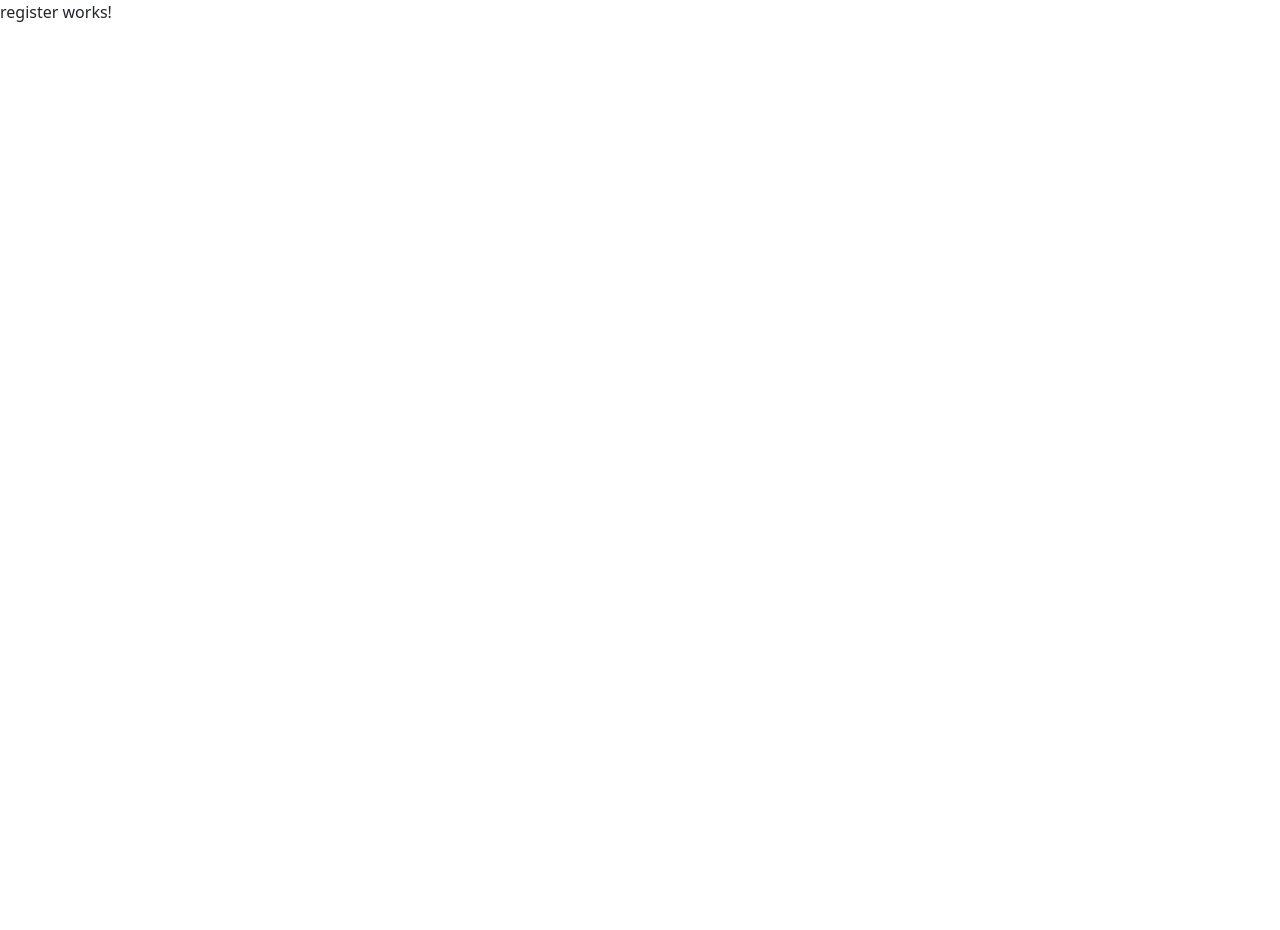
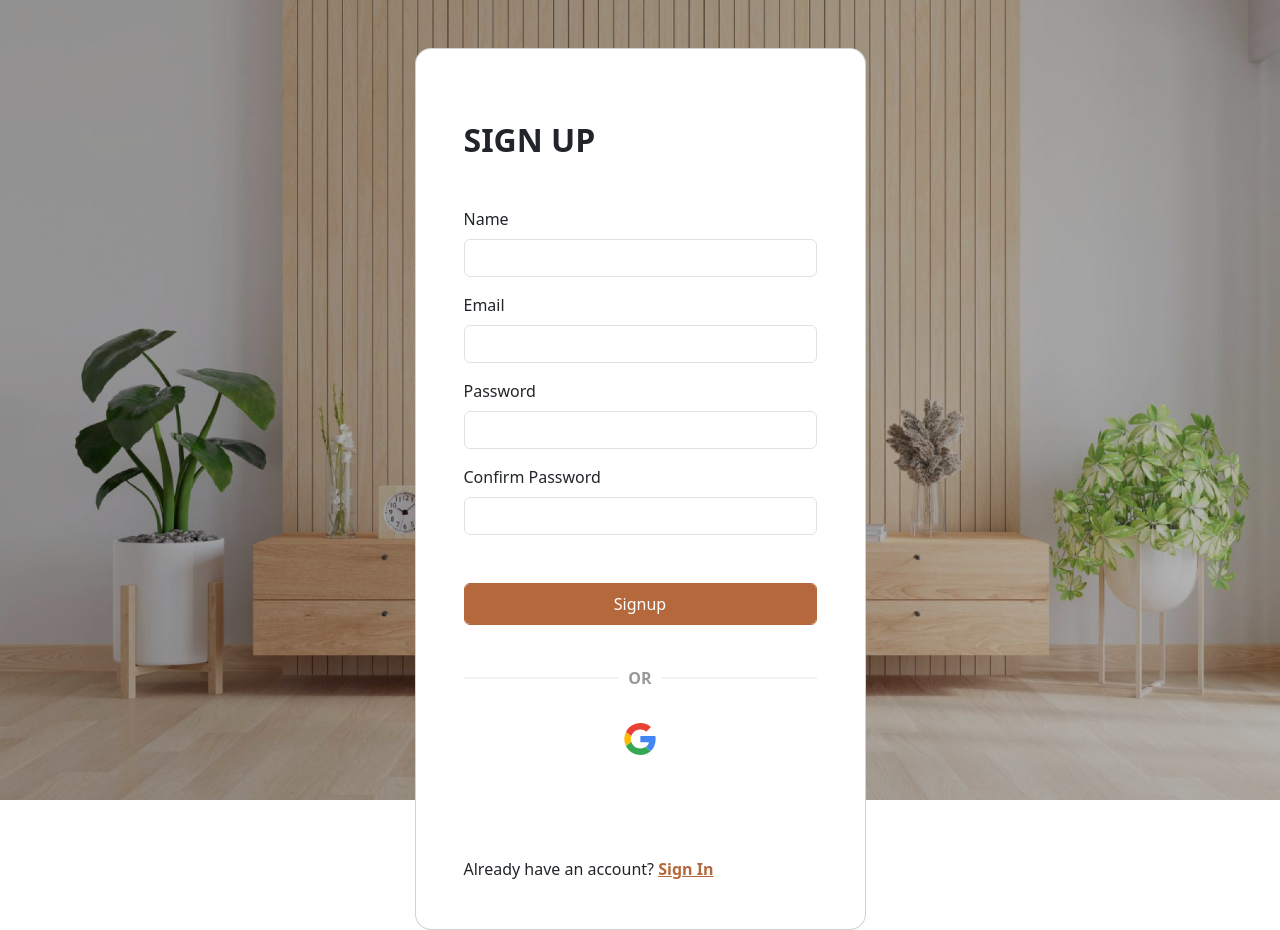
Before and after one commit to Izazkhan/ecommerce-ng, an Angular app: page /register in a window 1280 px wide. Before the commit the page ends 800 px from the top, so only its background shows below. Built offline with nearby package versions, Linux system fonts and the light colour scheme.

Commit message:
Registration functionality in progress...

```diff
--- a/src/app/pages/auth/login/login.component.html
+++ b/src/app/pages/auth/login/login.component.html
@@ -28,7 +28,7 @@
                                             password?</a>
                                     </p>
 
-                                    <button class="btn btn-primary form-control form-control-lg px-5" type="submit">Signin</button>
+                                    <button class="btn btn-primary form-control form-control-lg px-5 mb-3" type="submit">Signin</button>
                                     <div class="hr-container">
                                         <hr>
                                             <span class="or-text">OR</span>
@@ -44,7 +44,7 @@
                             </form>
 
                             <div>
-                                <p class="mb-0">Don't have an account? <a href="#!" class="fw-bold">Sign Up</a>
+                                <p class="mb-0">Don't have an account? <a routerLink="/register" class="fw-bold">Sign Up</a>
                                 </p>
                             </div>
 
--- a/src/app/pages/auth/login/login.component.scss
+++ b/src/app/pages/auth/login/login.component.scss
@@ -1,65 +1 @@
-.signin-root {
-  background-image: url("/assets/images/img_signin.png");
-  background-size: cover;
-  background-repeat: no-repeat;
-  background-position: center;
-  width: 100%;
-  height: 100vh;
-  .card {
-    border-radius: 1rem;
-  }
-
-  .form-outline {
-    position: relative;
-  }
-
-  .form-control {
-    outline: none;
-    box-shadow: none;
-    border-radius: 2rem;
-  }
-
-  .form-label {
-    position: absolute;
-    top: 50%; /* Center label vertically */
-    left: 1rem; /* Position label to the left */
-    transform: translateY(-50%); /* Center label vertically */
-    cursor: text; /* Use text cursor when hovering over label */
-    transition: top 0.3s ease, left 0.3s ease, font-size 0.3s ease,
-      color 0.3s ease;
-    padding: 5px;
-    pointer-events: none;
-    font-size: 0.9rem; /* Adjust font size when focused or input has content */
-    transform-origin: 0 0;
-  }
-
-  input:not(:placeholder-shown) + .form-label,
-  .form-control:focus ~ .form-label {
-    padding: 5px;
-    top: 1px; /* Adjust top position when focused or input has content */
-    left: 1rem; /* Maintain left position */
-    font-size: 0.75rem; /* Adjust font size when focused or input has content */
-    background-color: #fff;
-  }
-
-  .hr-container {
-    display: flex;
-    align-items: center;
-    text-align: center;
-    margin: 20px 0;
-  }
-
-  .hr-container hr {
-    flex: 1;
-    border: none;
-    height: 2px;
-    background-color: #ccc;
-  }
-
-  .or-text {
-    padding: 0 10px;
-    color: #999;
-    font-weight: bold;
-  }
-
-}
+@import '../../../../styles/auth-styles';
--- a/src/app/pages/auth/login/login.component.ts
+++ b/src/app/pages/auth/login/login.component.ts
@@ -1,9 +1,10 @@
 import { Component } from '@angular/core';
+import { RouterLink } from '@angular/router';
 
 @Component({
   selector: 'app-login',
   standalone: true,
-  imports: [],
+  imports: [RouterLink],
   templateUrl: './login.component.html',
   styleUrl: './login.component.scss'
 })
--- a/src/app/pages/auth/register/register.component.html
+++ b/src/app/pages/auth/register/register.component.html
@@ -1 +1,60 @@
-<p>register works!</p>
+<div class="signin-root">
+    <!-- Your login form content -->
+    <section class="vh-100 gradient-custom">
+        <div class="container py-5 h-100">
+            <div class="row d-flex justify-content-center align-items-center h-100">
+                <div class="col-12 col-md-8 col-lg-6 col-xl-5">
+                    <div class="card" style="border-radius: 1rem;">
+                        <div class="card-body p-5">
+                            <form autofill="new-form">
+
+                                <div class="mb-md-5 mt-md-4 pb-5">
+                                    <h2 class="fw-bold mb-5 text-uppercase">Sign Up</h2>
+
+                                    <div class="mb-3">
+                                        <label for="name" class="form-label">Name</label>
+                                        <input type="text" class="form-control" id="name" autocomplete="nope" [formControl]="name">
+                                    </div>
+
+                                    <div class="mb-3">
+                                        <label for="name" class="form-label">Email</label>
+                                        <input type="email" class="form-control" id="email" autocomplete="new-name">
+                                    </div>
+
+                                    <div class="mb-3">
+                                        <label for="password" class="form-label">Password</label>
+                                        <input type="password" class="form-control" id="password">
+                                    </div>
+                                    <div class="mb-5">
+                                        <label for="password" class="form-label">Confirm Password</label>
+                                        <input type="password_confirmation" class="form-control" id="password">
+                                    </div>
+
+                                    <button class="btn btn-primary form-control form-control-lg px-5 mb-3"
+                                        type="submit">Signup</button>
+                                    <div class="hr-container">
+                                        <hr>
+                                        <span class="or-text">OR</span>
+                                        <hr>
+                                    </div>
+                                    <div class="d-flex justify-content-center text-center mt-4 pt-1">
+                                        <a href="/">
+                                            <i class="sso-icon google"></i>
+                                        </a>
+                                    </div>
+
+                                </div>
+                            </form>
+
+                            <div>
+                                <p class="mb-0">Already have an account? <a routerLink="/signin" class="fw-bold">Sign In</a>
+                                </p>
+                            </div>
+
+                        </div>
+                    </div>
+                </div>
+            </div>
+        </div>
+    </section>
+</div>
--- a/src/app/pages/auth/register/register.component.scss
+++ b/src/app/pages/auth/register/register.component.scss
@@ -0,0 +1 @@
+@import '../../../../styles/auth-styles';
--- a/src/app/pages/auth/register/register.component.ts
+++ b/src/app/pages/auth/register/register.component.ts
@@ -1,12 +1,18 @@
 import { Component } from '@angular/core';
+import { FormControl, ReactiveFormsModule } from '@angular/forms';
+import { RouterLink } from '@angular/router';
 
 @Component({
   selector: 'app-register',
   standalone: true,
-  imports: [],
+  imports: [RouterLink, ReactiveFormsModule],
   templateUrl: './register.component.html',
   styleUrl: './register.component.scss'
 })
 export class RegisterComponent {
 
+  name = new FormControl('');
+  email = new FormControl('');
+  password = new FormControl('');
+
 }
--- /dev/null
+++ b/src/styles/auth-styles.scss
@@ -0,0 +1,64 @@
+.signin-root {
+    background-image: url("/assets/images/img_signin.png");
+    background-size: cover;
+    background-repeat: no-repeat;
+    background-position: center;
+    width: 100%;
+    height: 100vh;
+    .card {
+      border-radius: 1rem;
+    }
+
+    .form-outline {
+      position: relative;
+    }
+
+    .form-control {
+      outline: none;
+      box-shadow: none;
+    }
+
+    // .form-label {
+    //   position: absolute;
+    //   top: 50%; /* Center label vertically */
+    //   left: 1rem; /* Position label to the left */
+    //   transform: translateY(-50%); /* Center label vertically */
+    //   cursor: text; /* Use text cursor when hovering over label */
+    //   transition: top 0.3s ease, left 0.3s ease, font-size 0.3s ease,
+    //     color 0.3s ease;
+    //   padding: 5px;
+    //   pointer-events: none;
+    //   font-size: 0.9rem; /* Adjust font size when focused or input has content */
+    //   transform-origin: 0 0;
+    // }
+
+    // input:not(:placeholder-shown) + .form-label,
+    // .form-control:focus ~ .form-label {
+    //   padding: 5px;
+    //   top: 1px; /* Adjust top position when focused or input has content */
+    //   left: 1rem; /* Maintain left position */
+    //   font-size: 0.75rem; /* Adjust font size when focused or input has content */
+    //   background-color: #fff;
+    // }
+
+    .hr-container {
+      display: flex;
+      align-items: center;
+      text-align: center;
+      margin: 20px 0;
+    }
+
+    .hr-container hr {
+      flex: 1;
+      border: none;
+      height: 2px;
+      background-color: #ccc;
+    }
+
+    .or-text {
+      padding: 0 10px;
+      color: #999;
+      font-weight: bold;
+    }
+
+  }
```
